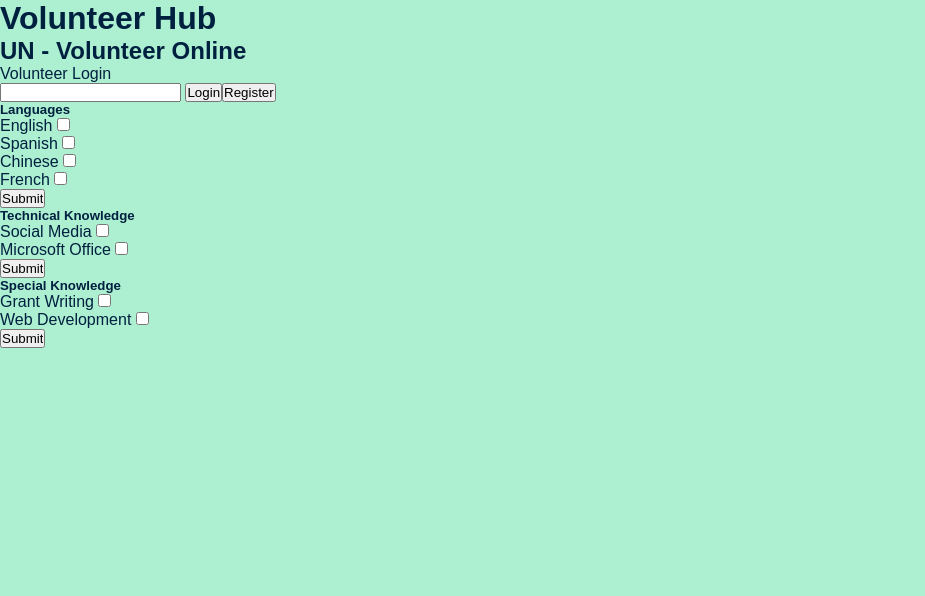
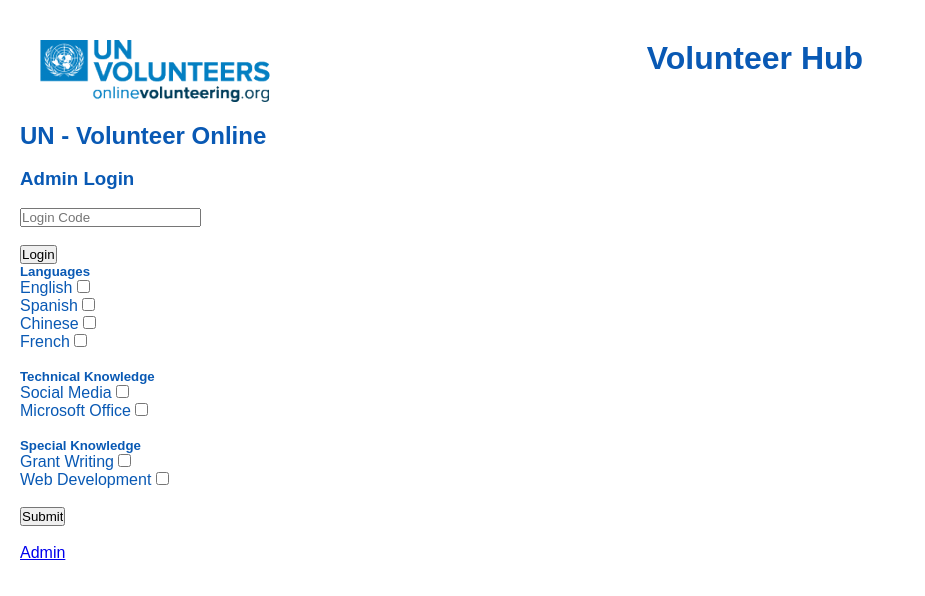
Before and after one commit to johnmckech/volunteer-hub, a website: page admin.html in a window 1280 px wide. Shown: the whole page, without its empty margins (0-925 px from the left). Drawn offline with nearby package versions, Linux system fonts and the light colour scheme.

Commit message:
css, admin route

```diff
--- a/admin.html
+++ b/admin.html
@@ -8,48 +8,62 @@
         <link rel="stylesheet" href="./assets/css/style.css" />
     </head>
     <body>
-    <h1>Volunteer Hub</h1>
-    <h2> UN - Volunteer Online</h2>
-    <p>Volunteer Login</p><input type="text">
-    <button>Login</button><button>Register</button>
-    <form action="/route" method="POST" id="languageForm">
+        <hero>
+            <img src="assets/css/unv_logo_en_0.png">
+            <h1>Volunteer Hub</h1><br>
+
+        </hero>
+
+            <h2> UN - Volunteer Online</h2><br>
+            <div class="volunteerInfo" class="flex-row"></div>
+            <h3>Admin Login </h3><br>
+            <input type="text" placeholder="Login Code"><span>
+            <br> <br><button id="login">Login</button>
+            <br>
+            <div id="opportunityInfo" >
+                <form action="/route" method="POST" id="opportunityForm">
+                <div class = "form-group" id="languageForm">
                 <h5>Languages</h5>
-        <label for="English">English</label>
+                <label for="English" class="options">English</label>
                 <input type="checkbox" name="english" id="english"/>
                 <br/>
-        <label for="Spanish">Spanish</label>
+                <label for="Spanish" class="options">Spanish</label>
                 <input type="checkbox" name="spanish" id="spanish"/>
                 <br/>
-        <label for="Chinese">Chinese</label>
+                <label for="Chinese" class="options">Chinese</label>
                 <input type="checkbox" name="chinese" id="chinese"/>
                 <br/>
-        <label for="French">French</label>
+                <label for="French" class="options">French</label>
                 <input type="checkbox" name="french" id="french"/>
-        <br/>
-        <input type="submit" id="submit">
-    </form>
 
-    <form action="/route" method="POST" id="languageForm">
+                <br/></div><br>
+
+            <div class = "form-group" id="technicalForm">
              <h5>Technical Knowledge</h5>
-        <label for="Facebook">Social Media</label>
+                <label for="Facebook" class="options">Social Media</label>
                 <input type="checkbox" name="facebook" id="facebook"/>
                 <br/>
-        <label for="Microsoft">Microsoft Office</label>
+                <label for="Microsoft" class="options">Microsoft Office</label>
                 <input type="checkbox" name="microsoft" id="microsoft"/>
-        <br/>
-        <input type="submit" id="techSubmit">
-    </form>
+                <br/></div><br>
 
-    <form action="/route" method="POST" id="languageForm">
+                <div class = "form-group" id="specialForm">
                 <h5>Special Knowledge</h5>
-        <label for="Grant Writing">Grant Writing</label>
+                <label for="Grant Writing" class="options">Grant Writing</label>
                 <input type="checkbox" name="grant" id="grant"/>
                 <br/>
-        <label for="Web">Web Development</label>
+                <label for="Web" class="options">Web Development</label>
                 <input type="checkbox" name="webDev" id="webDev"/>
-        <br/>
-        <input type="submit" id="skSubmit">
+                <br/><br>
+                <input type="submit" id="submitAdmin">
+            </div>
             </form>
-
+        </div>
+        <footer></footer>
+            <br><a href ="admin.html">Admin</a>
+        </footer>
+            <script src="https://code.jquery.com/jquery-3.5.1.js" integrity="sha256-QWo7LDvxbWT2tbbQ97B53yJnYU3WhH/C8ycbRAkjPDc=" crossorigin="anonymous"></script>
+            <script src="frontend.js"></script>
+            <script src="assets/js/script.js"></script>
         </body>
 </html>
--- a/assets/css/style.css
+++ b/assets/css/style.css
@@ -5,16 +5,30 @@
 }
 
 :root {
-   --primary-color:#00203FFF;
-   --secondary-color: #ADEFD1FF;
+   --primary-color:white;
+   --secondary-color: rgb(9, 89, 180);
    --tertiary-color:black;
+}
+hero {
+    padding: 20px;
+    color: var(--secondary-color);
+    display: flex;
+    justify-content: space-between;
+    flex-wrap: wrap;
+    top:0;
+}
+hero.h1{
+    text-justify: center;
 }
 
 body {
-    color:var(--primary-color);
+    text-justify: center;
+    justify-content: center;
+    color:var(--secondary-color);
     font-family: Arial, Helvetica, sans-serif;
     min-height: fit-content;
-    background-color: var(--secondary-color);
+    background-color: var(--primary-color);
+    padding: 20px;
 }
 
 .container{
--- a/assets/js/script.js
+++ b/assets/js/script.js
@@ -26,4 +26,26 @@
         window.location.href = "../results.html";
         return false;
     })
+    $("#submitAdmin").click(function (){
+        const data={};
+
+        data.english = $('#english').is(':checked') ? true : false;
+        data.french = $('#french').is(':checked') ? true : false;
+        data.chinese = $('#chinese').is(':checked') ? true : false;
+        data.spanish = $('#spanish').is(':checked') ? true : false;
+        data.facebook = $('#facebook').is(':checked') ? true : false;
+        data.microsoft = $('#microsoft').is(':checked') ? true : false;
+        data.grant = $('#grant').is(':checked') ? true : false;
+        data.webDev = $('#webDev').is(':checked') ? true : false;
+
+    //if JSON.stringify(data) doesn't work, just send data
+        $.ajax({
+            type: "POST",
+            url: "/opportunities",
+            data: JSON.stringify(data),
+          });
+
+        window.location.href = "../results.html";
+        return false;
+    })
 });
```
Also changed, not shown: index.html (+20 -51 lines), assets/css/unv_logo_en_0.png (added). Lines whose indentation alone changed are shown as unchanged.
